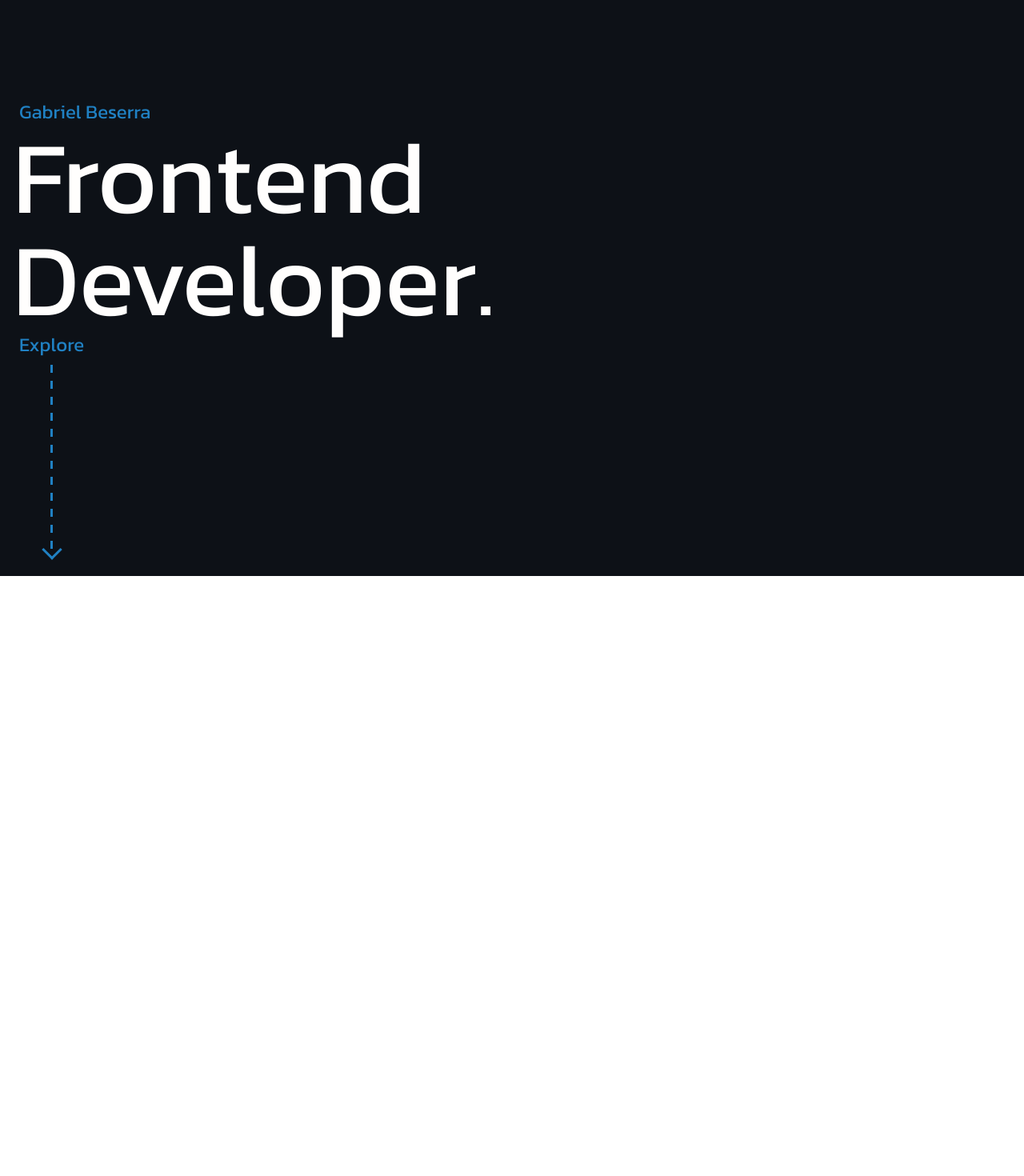
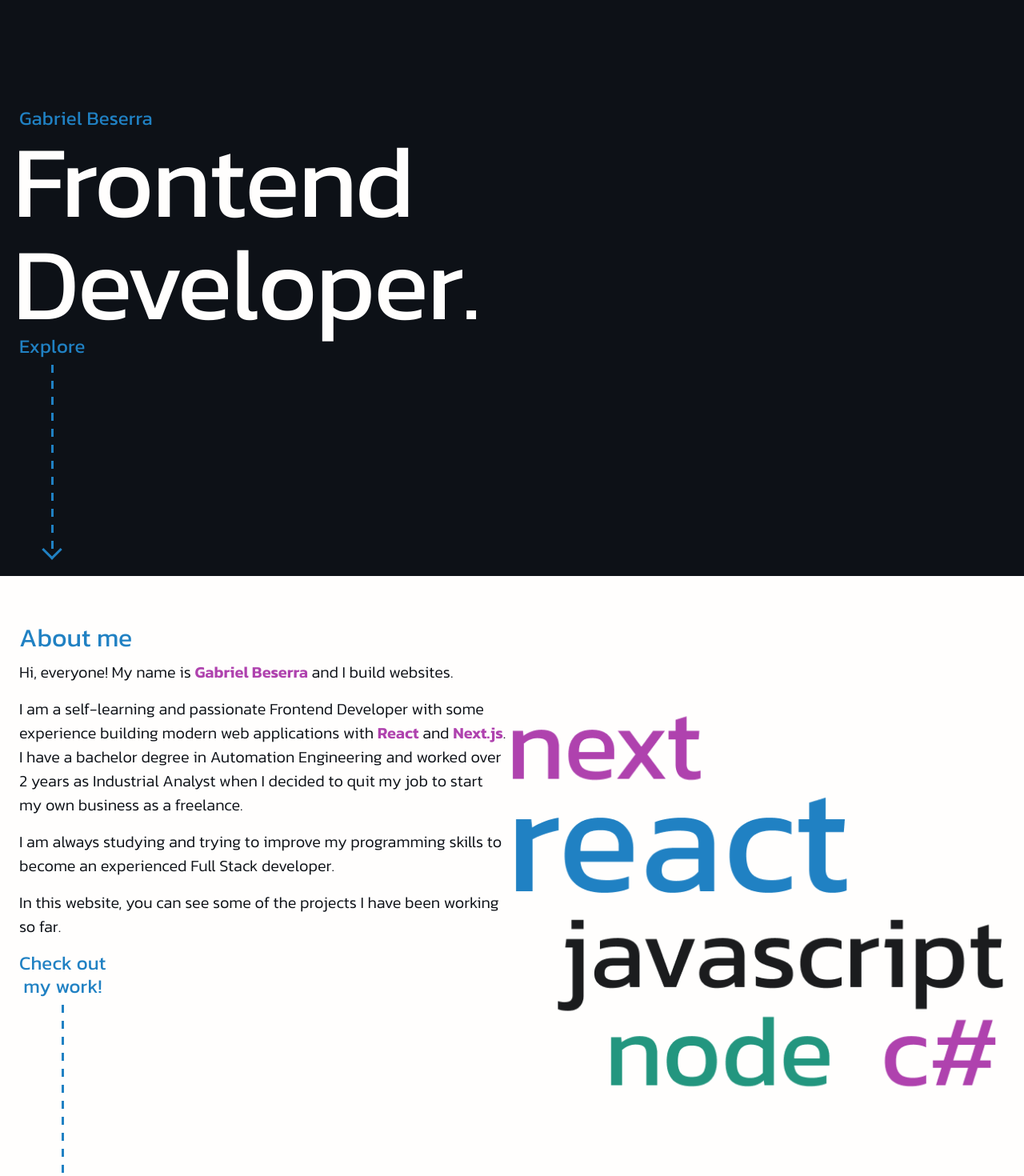
Before and after one commit to gbeserra95/my-portfolio, a Next.js app: page / in a window 1280 px wide. Shown: the part 80-1550 px from the top of the page at 80% size. Before the commit the page ends 800 px from the top, so only its background shows below. Built offline with nearby package versions, Linux system fonts and the light colour scheme.

Commit message:
feat: about page

```diff
--- a/pages/index.js
+++ b/pages/index.js
@@ -1,6 +1,7 @@
 import Head from 'next/head'
+import Navbar from '../src/patterns/Navbar'
 import Cover from '../src/patterns/Cover'
-import Navbar from '../src/patterns/Navbar'
+import About from '../src/patterns/About'
 
 export default function Home() {
   return (
@@ -13,6 +14,7 @@
       <Navbar />
       <main>
         <Cover />
+        <About />
       </main>
     </>
   )
--- a/src/components/DashedArrow/index.js
+++ b/src/components/DashedArrow/index.js
@@ -51,7 +51,7 @@
 export default function DashedArrow({ children }) {
     return (
         <Wrapper>
-            <h3>{children}</h3>
+            {children}
             <LineWrapper>
                 <Line />
             </LineWrapper>
--- /dev/null
+++ b/src/patterns/About/index.js
@@ -0,0 +1,70 @@
+import Image from "next/image"
+import DashedArrow from "../../components/DashedArrow"
+
+import { Container, Typography } from "@mui/material"
+import styled from "@emotion/styled"
+
+const Wrapper = styled.section`
+    height: 100vh;
+    width: 100%;
+    background-color: ${props => props.theme.palette.bg.light};
+`
+
+const SubContainer = styled.div`
+    position: relative;
+    display: flex;
+    justify-content: space-between;
+    height: 100vh;
+    width: 100%;
+`
+
+const Content = styled.div`
+    width: 50%;
+    height: 100%;
+    justify-content: flex-end;
+    display: flex;
+    flex-direction: column;
+    padding-bottom: 16px;
+`
+
+const ImageWrapper = styled.div`
+    margin: auto 0;
+    position: relative;
+    width: 630px;
+    height: 578px;
+`
+
+export default function About() {
+    return (
+        <Wrapper id="about">
+            <Container maxWidth="xl">
+                <SubContainer>
+                    <Content>
+                        <Typography variant="h3" color="primary">About me</Typography>
+                        <Typography variant="p" color={theme => theme.palette.text.dark}>
+                            Hi, everyone! My name is <span>Gabriel Beserra</span> and I build websites.
+                        </Typography>
+                        <Typography variant="p" color={theme => theme.palette.text.dark}>
+                            I am a self-learning and passionate Frontend Developer with some experience building modern web applications with <span>React</span> and <span>Next.js</span>. I have a bachelor degree in Automation Engineering and worked over 2 years as Industrial Analyst when I decided to quit my job to start my own business as a freelance.
+                        </Typography>
+                        <Typography variant="p" color={theme => theme.palette.text.dark}>
+                            I am always studying and trying to improve my programming skills to become an experienced Full Stack developer.
+                        </Typography>
+                        <Typography variant="p" color={theme => theme.palette.text.dark} marginBottom="16px">
+                            In this website, you can see some of the projects I have been working so far.
+                        </Typography>
+                        <DashedArrow><Typography variant="h4" color="primary" textAlign={"center"}>Check out<br />my work!</Typography></DashedArrow>
+                    </Content>
+                    <ImageWrapper>
+                        <Image
+                            src="/assets/stacks.png"
+                            layout="fill"
+                            objectFit="contain"
+                            alt="Programing languages Gabriel Beserra works with: Next, React, Node, JavaScript and C sharp"
+                        />
+                    </ImageWrapper>
+                </SubContainer>
+            </Container>
+        </Wrapper>
+    )
+}
--- a/src/patterns/Cover/index.js
+++ b/src/patterns/Cover/index.js
@@ -1,11 +1,11 @@
 import DashedArrow from "../../components/DashedArrow"
 
-import { Container } from "@mui/system"
+import { Container, Typography } from "@mui/material"
 import styled from "@emotion/styled"
 
 const Wrapper = styled.section`
     height: 100vh;
-    width: 100vw;
+    width: 100%;
     background-color: ${props => props.theme.palette.bg.dark};
 `
 
@@ -23,46 +23,6 @@
     display: flex;
     flex-direction: column;
     padding-bottom: 16px;
-
-    h1 {
-        font-size: 128px;
-        line-height: 128px;
-        font-weight: 400;
-        margin: 0;
-        padding: 0;
-        color: ${props => props.theme.palette.text.light};
-        margin-left: -8px;
-
-        ${props => props.theme.breakpoints.down('md')} {
-            font-size: 96px;
-            line-height: 96px;
-            margin: 8px 0;
-            margin-left: -4px;
-
-        }
-
-        ${props => props.theme.breakpoints.down('sm')} {
-            font-size: 64px;
-            line-height: 64px;
-            margin-left: -4px;
-        }
-    }
-
-    h3 {
-        font-size: 24px;
-        font-weight: 500;
-        margin: 0;
-        padding: 0;
-        color: ${props => props.theme.palette.primary.main};
-
-        ${props => props.theme.breakpoints.down('md')} {
-            font-size: 20px;
-        }
-
-        ${props => props.theme.breakpoints.down('sm')} {
-            font-size: 16px;
-        }
-    }
 `
 
 export default function Cover() {
@@ -71,9 +31,9 @@
             <Container maxWidth="xl">
                 <SubContainer>
                     <Content>
-                        <h3>Gabriel Beserra</h3>
-                        <h1>Frontend<br />Developer.</h1>
-                        <DashedArrow>Explore</DashedArrow>
+                        <Typography variant="h4" color="primary">Gabriel Beserra</Typography>
+                        <Typography variant="h1" color={theme => theme.palette.text.light}>Frontend<br />Developer.</Typography>
+                        <DashedArrow><Typography variant="h4" color="primary">Explore</Typography></DashedArrow>
                     </Content>
                 </SubContainer>
             </Container>
--- a/src/patterns/Navbar/index.js
+++ b/src/patterns/Navbar/index.js
@@ -187,7 +187,7 @@
                     />
                 </div>
                 <ul>
-                    <li active>Home</li>
+                    <li>Home</li>
                     <li>About</li>
                     <li>Portfolio</li>
                     <li>Contact</li>
--- a/src/theme.js
+++ b/src/theme.js
@@ -1,6 +1,25 @@
 import { createTheme } from '@mui/material/styles';
 
 let theme = createTheme({
+    palette: {
+        primary: {
+            main: '#2081C3'
+        },
+        secondary: {
+            main: '#23967F'
+        },
+        highlight: {
+            main: '#AF42AE'
+        },
+        text: {
+            dark: '#0d1117',
+            light: '#FFFEFD'
+        },
+        bg: {
+            dark: '#0d1117',
+            light: '#FFFEFD'
+        }
+    },
     breakpoints: {
         values: {
             xs: 0,
@@ -14,23 +33,60 @@
 
 theme = createTheme(theme,
     {
-        palette: {
-            primary: {
-                main: '#2081C3'
+        typography: {
+            h1: {
+                fontSize: '128px',
+                lineHeight: '128px',
+                marginLeft: '-8px',
+                fontWeight: '400',
+                margin: '0',
+                padding: '0',
+                fontFamily: 'Kanit',
+
+                [theme.breakpoints.down('md')]: {
+                    fontSize: '96px',
+                    lineHeight: '96px',
+                    margin: '8px 0',
+                    marginLeft: '-4px',
+                },
+
+                [theme.breakpoints.down('sm')]: {
+                    fontSize: '64px',
+                    lineHeight: '64px',
+                    marginLeft: '-4px'
+                }
             },
-            secondary: {
-                main: '#23967F'
+            h2: {
+                fontSize: '36px',
+                fontWeight: '500',
+                margin: '0',
+                padding: '0',
+                fontFamily: 'Kanit',
             },
-            highlight: {
-                main: '#AF42AE'
+            h3: {
+                fontSize: '32px',
+                fontWeight: '500',
+                margin: '0',
+                padding: '0',
+                fontFamily: 'Kanit',
             },
-            text: {
-                dark: '#0d1117',
-                light: '#FFFEFD'
+            h4: {
+                fontSize: '24px',
+                fontWeight: '500',
+                margin: '0',
+                padding: '0',
+                fontFamily: 'Kanit',
             },
-            bg: {
-                dark: '#0d1117',
-                light: '#FFFEFD'
+            p: {
+                fontSize: '20px',
+                fontWeight: '300',
+                margin: '8px 0',
+                padding: '0',
+                fontFamily: 'Kanit',
+                span: {
+                    color: theme.palette.highlight.main,
+                    fontWeight: 600
+                }
             }
         }
     }
```
Also changed, not shown: public/assets/stacks.png (added).
